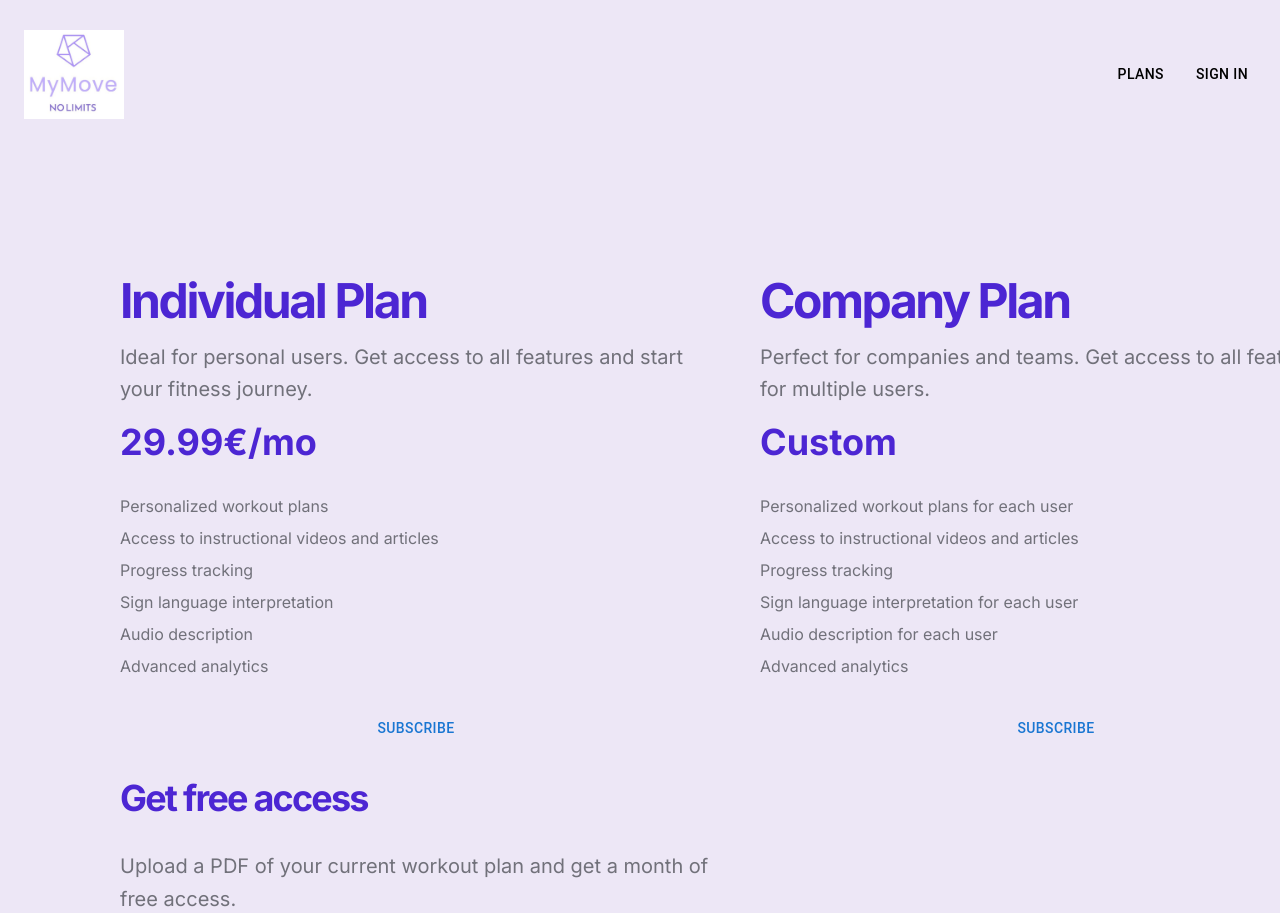
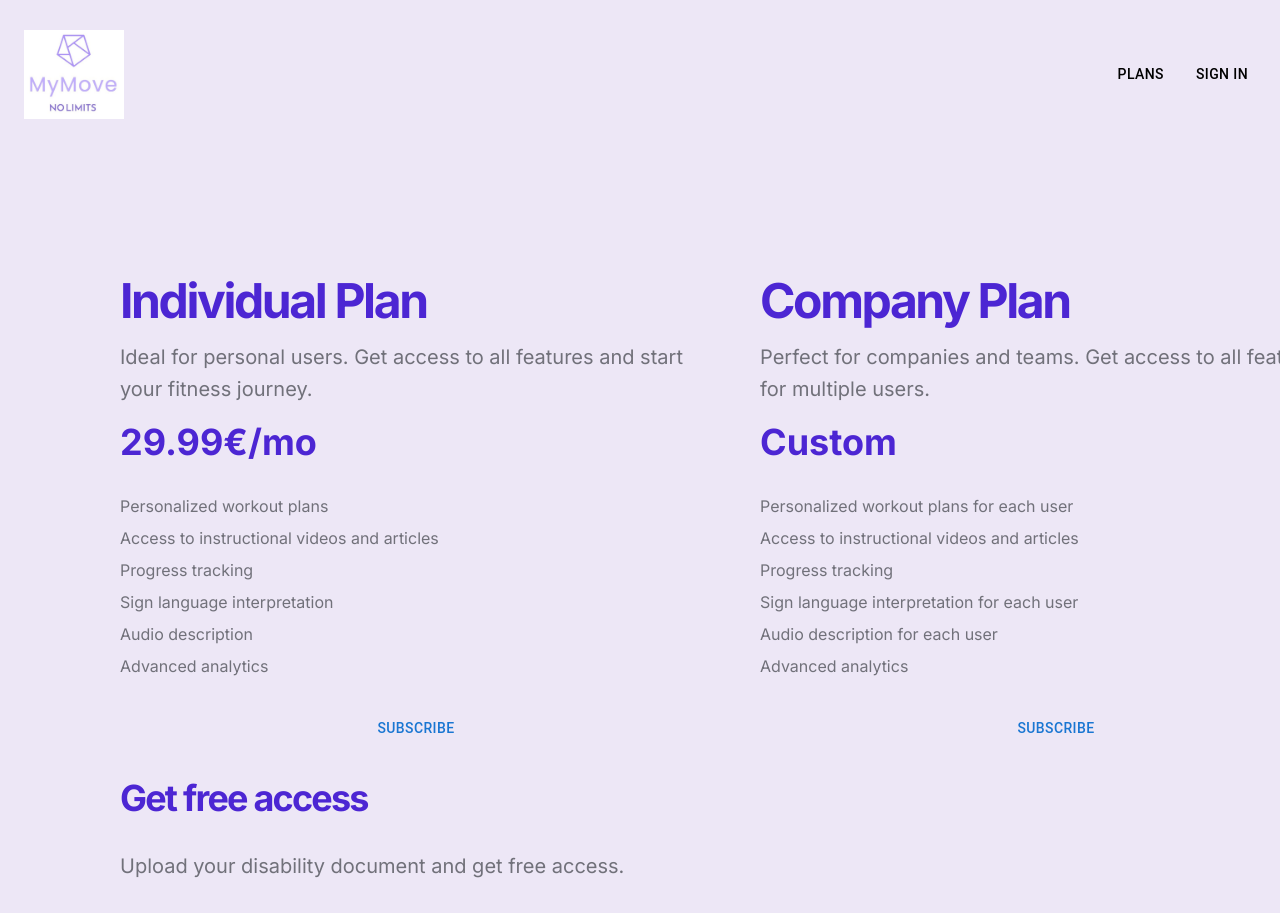
Before and after one commit to camchpl/mymove, a Next.js app: page /plans in a window 1280 px wide. Shown: the top 913 px of the page. Built offline with nearby package versions, Linux system fonts and the light colour scheme.

Commit message:
change fitness plan to upload disability document

```diff
--- a/app/plans/page.jsx
+++ b/app/plans/page.jsx
@@ -57,8 +57,7 @@ export default function Plans() {
               Get free access
             </h2>
             <p className='max-w-[600px] text-zinc-500 md:text-xl/relaxed lg:text-base/relaxed xl:text-xl/relaxed dark:text-zinc-400'>
-              Upload a PDF of your current workout plan and get a month of free
-              access.
+              Upload your disability document and get free access.
             </p>
             <div className='flex items-center space-x-4'>
               <OutlinedInput
```
